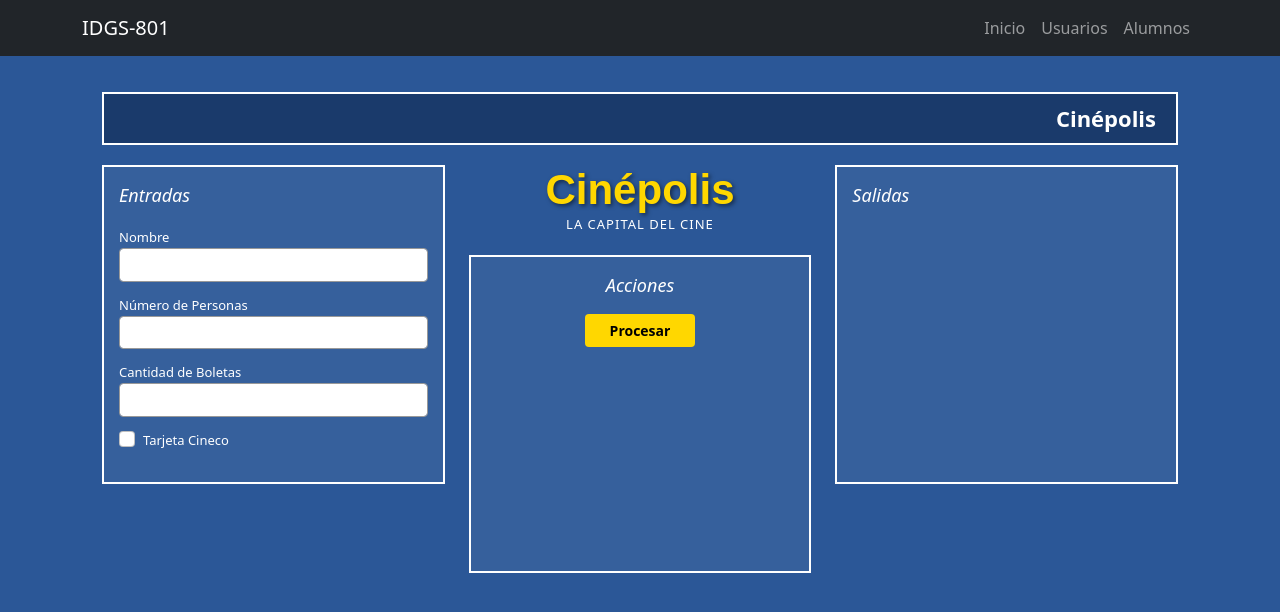
After one commit to IDGS-801-23001514/IntoFlask, a Flask app: page /cinepolis in a window 1280 px wide. The commit adds this page. Shown: the top 612 px of the page. Run offline with Flask 3, Linux system fonts and the light colour scheme; some libraries are stand-ins or nearby versions.

Commit message:
Cinepolis y distancia

```diff
--- a/app.py
+++ b/app.py
@@ -94,6 +94,76 @@ def operas():
     </form>
             """
 
+@app.route('/cinepolis', methods=['GET', 'POST'])
+def cinepolis():
+    resultado = None
+    cinepolis_form = forms.CinepolisForm(request.form)
+
+    if request.method == 'POST' and cinepolis_form.validate():
+        nombre = cinepolis_form.nombre.data
+        personas = cinepolis_form.personas.data
+        cantidad = cinepolis_form.cantidad.data
+        tarjeta_cineco = cinepolis_form.tarjeta_cineco.data
+
+        limite_boletos = 7 * personas
+
+        if cantidad > limite_boletos:
+            flash(f"Error: Cada persona puede comprar máximo 7 boletos. Para {personas} persona(s) el límite es {limite_boletos} boletos. Intentaste comprar {cantidad} boletos.")
+            return render_template('cinepolis.html', form=cinepolis_form, resultado=resultado)
+
+        boletos_por_persona = cantidad / personas
+        precio_boleta = 12
+        subtotal = precio_boleta * cantidad
+
+        if boletos_por_persona > 5:
+            descuento_cantidad = 0.15
+        elif boletos_por_persona >= 3:
+            descuento_cantidad = 0.10
+        else:
+            descuento_cantidad = 0.0
+
+        monto_descuento = subtotal * descuento_cantidad
+        total = subtotal - monto_descuento
+
+        descuento_cineco = 0
+        if tarjeta_cineco:
+            descuento_cineco = total * 0.10
+            total = total - descuento_cineco
+
+        resultado = {
+            'nombre': nombre,
+            'personas': personas,
+            'cantidad': cantidad,
+            'boletos_por_persona': boletos_por_persona,
+            'precio_boleta': precio_boleta,
+            'subtotal': subtotal,
+            'descuento_cantidad': descuento_cantidad * 100,
+            'monto_descuento': monto_descuento,
+            'descuento_cineco': descuento_cineco,
+            'total': total,
+            'tiene_tarjeta': tarjeta_cineco
+        }
+
+        mensaje = f"Compra procesada para {personas} persona(s). Total: ${total:.2f}"
+        flash(mensaje)
+
+    return render_template('cinepolis.html', form=cinepolis_form, resultado=resultado)
+
+@app.route("/distancia", methods=["GET", "POST"])
+def calcular_distancia():
+    resultado_distancia = None
+
+    if request.method == "POST":
+            x1 = float(request.form.get("x1", 0))
+            x2 = float(request.form.get("x2", 0))
+            y1 = float(request.form.get("y1", 0))
+            y2 = float(request.form.get("y2", 0))
+
+            dx = x2 - x1
+            dy = y2 - y1
+            resultado_distancia = ((dx**2) + (dy**2))**0.5
+            resultado_distancia = round(resultado_distancia, 2)
+    return render_template("distancia.html", resultado=resultado_distancia)
 
 
 
--- a/forms.py
+++ b/forms.py
@@ -1,5 +1,5 @@
 from wtforms import Form
-from wtforms import StringField, IntegerField,PasswordField,FloatField
+from wtforms import StringField, IntegerField,PasswordField,FloatField, BooleanField
 from wtforms import EmailField
 from wtforms import validators
 
@@ -21,3 +21,18 @@ class UserForm(Form):
     correo=EmailField("Correo",[
         validators.Email(message="Ingresa correo valido")
     ])
+
+class CinepolisForm(Form):
+    nombre = StringField("Nombre", [
+        validators.DataRequired("Por favor escribe tu nombre"),
+        validators.length(min=3, max=50, message="El nombre debe tener entre 3 y 50 caracteres")
+    ])
+    personas = IntegerField("Número de Personas", [
+        validators.DataRequired("Por favor escribe cuántas personas van a comprar"),
+        validators.NumberRange(min=1, max=10, message="Debe haber entre 1 y 10 personas")
+    ])
+    cantidad = IntegerField("Cantidad de Boletas", [
+        validators.DataRequired("Por favor escribe cuántas boletas quieres"),
+        validators.NumberRange(min=1, message="Debes comprar entre 1 y 7 boletas")
+    ])
+    tarjeta_cineco = BooleanField("Tarjeta CINECO")
--- a/templates/_macros.html
+++ b/templates/_macros.html
@@ -8,6 +8,12 @@
 
 {%endmacro%}
 
+{% macro render_field(name, label, placeholder='', type='number') %}
+<div class="mb-3">
+    <label for="{{ name }}" class="form-label">{{ label }}</label>
+    <input type="{{ type }}" step="any" class="form-control" id="{{ name }}" name="{{ name }}" placeholder="{{ placeholder }}" required>
+</div>
+{% endmacro %}
 
 
 {%macro campoNuevo(field)%}
--- /dev/null
+++ b/templates/cinepolis.html
@@ -0,0 +1,187 @@
+{% extends "layout.html" %}
+{% import "_macros.html" as macros %}
+
+{% block content %}
+<style>
+    body {
+        background-color: #2B5797 !important;
+    }
+
+    .cinepolis-container {
+        background-color: #2B5797;
+        color: white;
+        padding: 20px;
+    }
+
+    .cinepolis-header {
+        background-color: #1a3a6b;
+        color: white;
+        padding: 8px 20px;
+        text-align: right;
+        font-size: 22px;
+        font-weight: bold;
+        margin-bottom: 20px;
+        border: 2px solid white;
+    }
+
+    .section-box {
+        border: 2px solid white;
+        padding: 15px;
+        background-color: rgba(255, 255, 255, 0.05);
+        height: 100%;
+    }
+
+    .section-title {
+        font-size: 18px;
+        font-style: italic;
+        margin-bottom: 15px;
+        color: white;
+    }
+
+    .cinepolis-container label {
+        color: white !important;
+        font-size: 13px;
+    }
+
+    .form-control {
+        background-color: white;
+        border: 1px solid #999;
+        font-size: 13px;
+    }
+
+    .form-check-label {
+        color: white !important;
+    }
+
+    .btn-procesar {
+        background-color: #FFD700;
+        color: #000;
+        border: none;
+        padding: 6px 25px;
+        font-weight: bold;
+        font-size: 14px;
+    }
+
+    .btn-procesar:hover {
+        background-color: #FFC700;
+        color: #000;
+    }
+
+    .cinepolis-logo {
+        text-align: center;
+        margin-bottom: 20px;
+    }
+
+    .cinepolis-logo h1 {
+        font-size: 42px;
+        font-weight: bold;
+        color: #FFD700;
+        text-shadow: 2px 2px 4px rgba(0, 0, 0, 0.5);
+        margin: 0;
+        font-family: Arial, sans-serif;
+    }
+
+    .cinepolis-logo p {
+        color: white;
+        font-size: 13px;
+        margin: 0;
+        letter-spacing: 1px;
+    }
+
+    .result-text {
+        color: white;
+        font-size: 13px;
+        margin-bottom: 5px;
+    }
+
+    .cinepolis-container dd {
+        margin-bottom: 10px;
+    }
+
+    .cinepolis-container td {
+        color: white;
+        font-size: 13px;
+        padding-bottom: 5px;
+    }
+</style>
+
+<div class="cinepolis-container">
+    <div class="cinepolis-header">
+        Cinépolis
+    </div>
+
+    <div class="row">
+        <div class="col-md-4">
+            <div class="section-box">
+                <div class="section-title">Entradas</div>
+
+                <form action="/cinepolis" method="POST">
+                    {{ form.csrf_token }}
+                    <input type="hidden" name="csrf_token" value="{{ csrf_token() }}">
+
+                    {{ macros.campoNuevo(form.nombre, class="form-control") }}
+                    {{ macros.campoNuevo(form.personas, class="form-control") }}
+                    {{ macros.campoNuevo(form.cantidad, class="form-control") }}
+
+                    <div class="mb-3 form-check">
+                        {{ form.tarjeta_cineco(class="form-check-input", id="tarjeta_cineco") }}
+                        <label class="form-check-label" for="tarjeta_cineco">
+                            Tarjeta Cineco
+                        </label>
+                    </div>
+                </form>
+            </div>
+        </div>
+
+        <div class="col-md-4">
+            <div class="cinepolis-logo">
+                <h1>Cinépolis</h1>
+                <p>LA CAPITAL DEL CINE</p>
+            </div>
+
+            <div class="section-box text-center">
+                <div class="section-title">Acciones</div>
+                <button type="submit" class="btn btn-procesar"
+                    onclick="document.querySelector('form').submit()">Procesar</button>
+            </div>
+        </div>
+
+        <div class="col-md-4">
+            <div class="section-box">
+                <div class="section-title">Salidas</div>
+
+                {% if resultado %}
+                <div>
+                    <p class="result-text"><strong>Valor a Pagar</strong></p>
+                    <hr style="border-color: rgba(255,255,255,0.3); margin: 10px 0;">
+                    <p class="result-text">Cliente: {{ resultado.nombre }}</p>
+                    <p class="result-text">Personas: {{ resultado.personas }}</p>
+                    <p class="result-text">Cantidad total de boletas: {{ resultado.cantidad }}</p>
+                    <p class="result-text">Boletas por persona: {{ "%.1f"|format(resultado.boletos_por_persona) }}</p>
+                    <p class="result-text">Precio por boleta: ${{ "{:,.2f}".format(resultado.precio_boleta) }}</p>
+                    <p class="result-text">Subtotal: ${{ "{:,.2f}".format(resultado.subtotal) }}</p>
+
+                    {% if resultado.descuento_cantidad > 0 %}
+                    <p class="result-text" style="color: #FFD700;">
+                        Descuento cantidad ({{ resultado.descuento_cantidad|int }}%): -${{
+                        "{:,.2f}".format(resultado.monto_descuento) }}
+                    </p>
+                    {% endif %}
+
+                    {% if resultado.tiene_tarjeta %}
+                    <p class="result-text" style="color: #FFD700;">
+                        Descuento CINECO (10%): -${{ "{:,.2f}".format(resultado.descuento_cineco) }}
+                    </p>
+                    {% endif %}
+
+                    <hr style="border-color: rgba(255,255,255,0.3); margin: 10px 0;">
+                    <p class="result-text">
+                        <strong style="font-size: 16px;">TOTAL: ${{ "{:,.2f}".format(resultado.total) }}</strong>
+                    </p>
+                </div>
+                {% endif %}
+            </div>
+        </div>
+    </div>
+</div>
+{% endblock content %}
```
Also changed, not shown: templates/distancia.html (added, +33 -0 lines).
